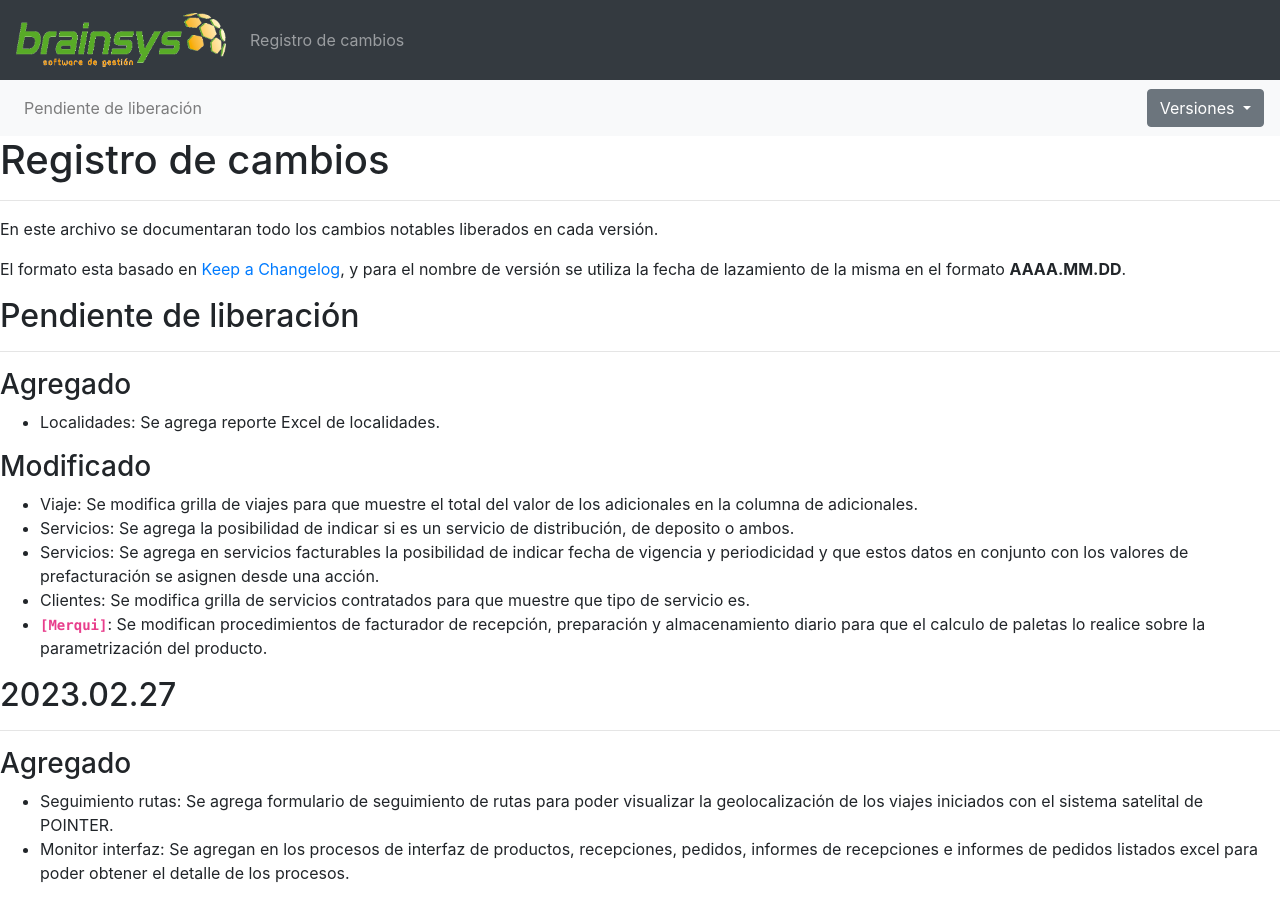
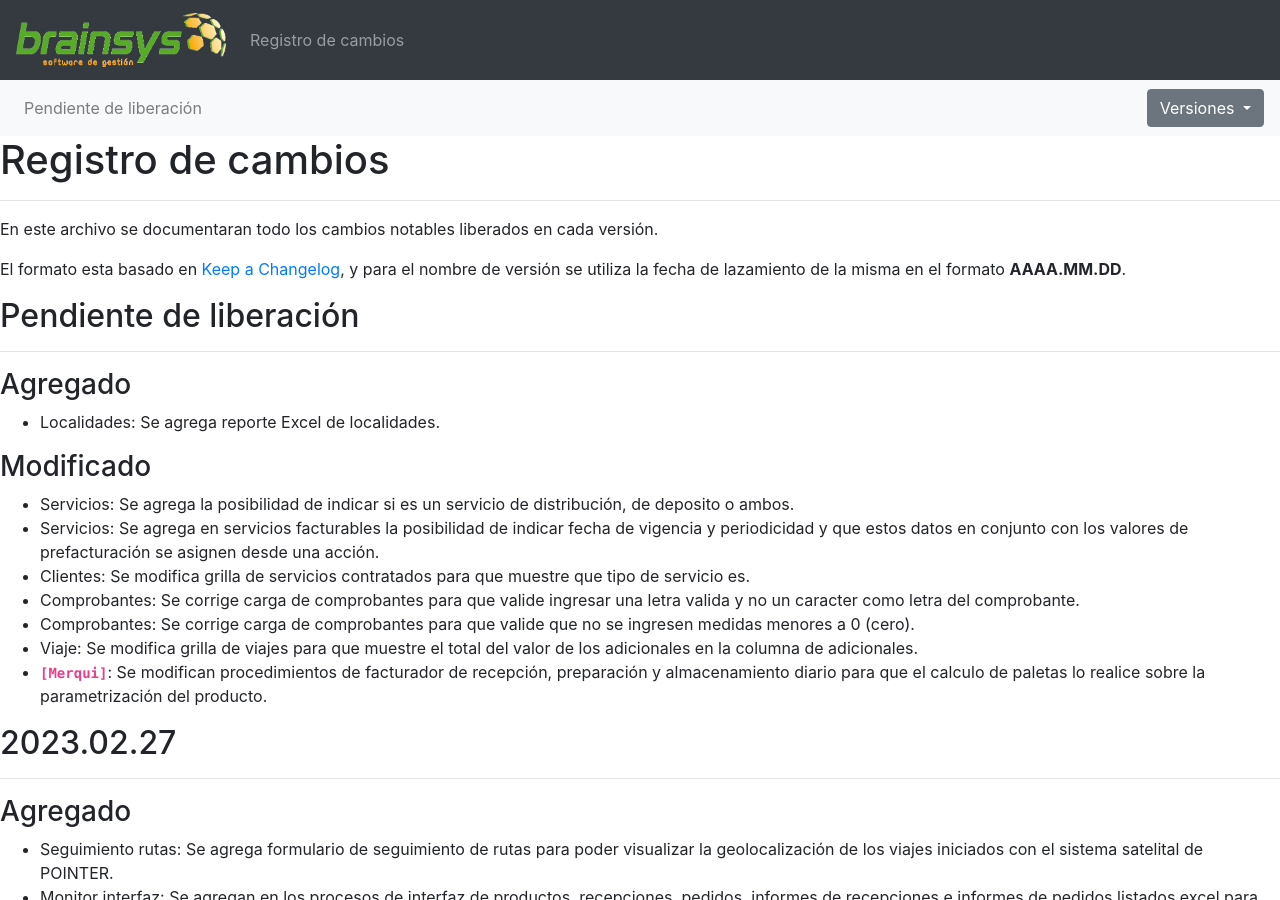
Before and after one commit to brainsys-arsaad/versionado, a Jekyll site: the page built from registro-cambios.markdown, in a window 1280 px wide and 900 px high. Built offline with Jekyll 4.4.1, drawn with Linux system fonts in a browser that asks for light colours.

Commit message:
Update registro-cambios.markdown

```diff
--- a/registro-cambios.markdown
+++ b/registro-cambios.markdown
@@ -92,10 +92,12 @@ El formato esta basado en [Keep a Changelog](https://keepachangelog.com/es-ES/1.
 - Localidades: Se agrega reporte Excel de localidades.
 
 ### Modificado
-- Viaje: Se modifica grilla de viajes para que muestre el total del valor de los adicionales en la columna de adicionales.
 - Servicios: Se agrega la posibilidad de indicar si es un servicio de distribución, de deposito o ambos.
 - Servicios: Se agrega en servicios facturables la posibilidad de indicar fecha de vigencia y periodicidad y que estos datos en conjunto con los valores de prefacturación se asignen desde una acción.
 - Clientes: Se modifica grilla de servicios contratados para que muestre que tipo de servicio es.
+- Comprobantes: Se corrige carga de comprobantes para que valide ingresar una letra valida y no un caracter como letra del comprobante.
+- Comprobantes: Se corrige carga de comprobantes para que valide que no se ingresen medidas menores a 0 (cero).
+- Viaje: Se modifica grilla de viajes para que muestre el total del valor de los adicionales en la columna de adicionales.
 - **`[Merqui]`**: Se modifican procedimientos de facturador de recepción, preparación y almacenamiento diario para que el calculo de paletas lo realice sobre la parametrización del producto.
 
 ## 2023.02.27
```
